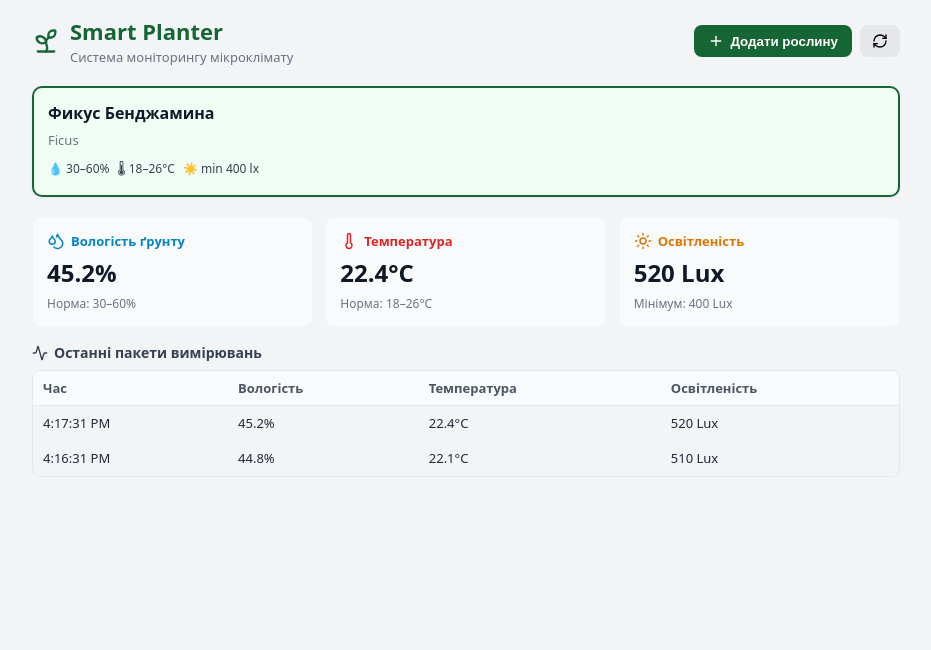
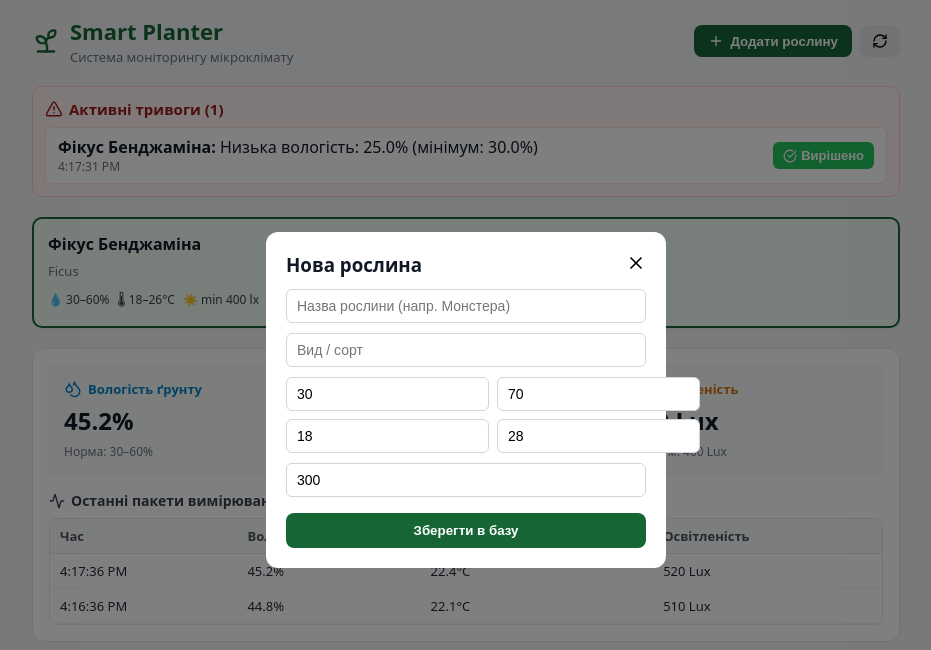
Before and after one commit to CI-CD-KNU-FIT-2-YEAR-HAJCHA-SLOBODYANIK/Smart-Planter, a React app in the folder frontend/: page / in a window 1280 px wide. Both pictures are taken after a click on the button "Додати рослину". Shown: the top 650 px of the page, without its empty margins (174-1105 px from the left). Built offline with nearby package versions, Linux system fonts and the light colour scheme; the HTML template or start-up script is replaced by a standard one.

Commit message:
add alerts list and plant creation modal (frontend)

```diff
--- a/frontend/src/App.jsx
+++ b/frontend/src/App.jsx
@@ -1,13 +1,26 @@
-import React from "react";
+import React, { useState } from "react";
 import { Header } from "./components/layout/Header";
 import { PlantCard } from "./components/plants/PlantCard";
 import { MetricsGrid } from "./components/telemetry/MetricsGrid";
 import { HistoryTable } from "./components/telemetry/HistoryTable";
+import { AlertsList } from "./components/alerts/AlertsList";
+import { AddPlantModal } from "./components/plants/AddPlantModal";
 
 export default function App() {
+  const [isModalOpen, setIsModalOpen] = useState(false);
+  const [mockAlerts, setMockAlerts] = useState([
+    {
+      id: 1,
+      plantId: 1,
+      plantName: "Фікус Бенджаміна",
+      message: "Низька вологість: 25.0% (мінімум: 30.0%)",
+      createdAt: new Date().toISOString(),
+    },
+  ]);
+
   const mockPlant = {
     id: 1,
-    name: "Фикус Бенджамина",
+    name: "Фікус Бенджаміна",
     species: "Ficus",
     minMoisture: 30,
     maxMoisture: 60,
@@ -39,15 +52,47 @@ export default function App() {
     },
   ];
 
+  const handleResolve = (id) => {
+    alert(`Інцидент #${id} закрито!`);
+    setMockAlerts((prev) => prev.filter((a) => a.id !== id));
+  };
+
+  const handleCreate = (data) => {
+    alert(`Рослину додано: ${data.name} (вид: ${data.species})`);
+    console.log("Дані нової рослини:", data);
+    setIsModalOpen(false);
+  };
+
   return (
     <div style={{ maxWidth: 900, margin: "0 auto", padding: 16 }}>
-      <Header onRefresh={() => {}} onOpenCreateModal={() => {}} />
-      <PlantCard plant={mockPlant} isSelected={true} onSelect={() => {}} />
+      <Header
+        onRefresh={() => alert("Оновлення даних...")}
+        onOpenCreateModal={() => setIsModalOpen(true)}
+      />
 
-      <div style={{ marginTop: 20 }}>
+      <AlertsList alerts={mockAlerts} onResolve={handleResolve} />
+
+      <div style={{ marginBottom: 20 }}>
+        <PlantCard plant={mockPlant} isSelected={true} onSelect={() => {}} />
+      </div>
+
+      <section
+        style={{
+          background: "#fff",
+          border: "1px solid #e5e7eb",
+          borderRadius: 12,
+          padding: 16,
+        }}
+      >
         <MetricsGrid latestTelemetry={mockTelemetry} plant={mockPlant} />
         <HistoryTable history={mockHistory} />
-      </div>
+      </section>
+
+      <AddPlantModal
+        isOpen={isModalOpen}
+        onClose={() => setIsModalOpen(false)}
+        onCreate={handleCreate}
+      />
     </div>
   );
 }
--- a/frontend/src/components/alerts/AlertsList.jsx
+++ b/frontend/src/components/alerts/AlertsList.jsx
@@ -0,0 +1,82 @@
+import React from "react";
+import { AlertTriangle, CheckCircle } from "lucide-react";
+
+export function AlertsList({ alerts, onResolve }) {
+  if (!alerts || alerts.length === 0) return null;
+
+  return (
+    <div style={styles.container}>
+      <h3 style={styles.header}>
+        <AlertTriangle size={18} /> Активні тривоги ({alerts.length})
+      </h3>
+      <div style={styles.list}>
+        {alerts.map((alert) => (
+          <div key={alert.id} style={styles.card}>
+            <div>
+              <strong>{alert.plantName || `Рослина #${alert.plantId}`}:</strong>{" "}
+              {alert.message}
+              <div style={styles.time}>
+                {new Date(alert.createdAt).toLocaleTimeString()}
+              </div>
+            </div>
+            <button
+              onClick={() => onResolve(alert.id)}
+              style={styles.btnResolve}
+            >
+              <CheckCircle size={14} /> Вирішено
+            </button>
+          </div>
+        ))}
+      </div>
+    </div>
+  );
+}
+
+const styles = {
+  container: {
+    background: "#fef2f2",
+    border: "1px solid #fecaca",
+    borderRadius: 10,
+    padding: 12,
+    marginBottom: 20,
+  },
+  header: {
+    margin: "0 0 8px 0",
+    display: "flex",
+    alignItems: "center",
+    gap: 6,
+    color: "#991b1b",
+    fontSize: 15,
+  },
+  list: {
+    display: "flex",
+    flexDirection: "column",
+    gap: 8,
+  },
+  card: {
+    display: "flex",
+    justifyContent: "space-between",
+    alignItems: "center",
+    background: "#fff",
+    padding: "8px 12px",
+    borderRadius: 6,
+    border: "1px solid #fee2e2",
+  },
+  time: {
+    fontSize: 12,
+    color: "#6b7280",
+  },
+  btnResolve: {
+    display: "flex",
+    alignItems: "center",
+    gap: 4,
+    background: "#22c55e",
+    color: "#fff",
+    border: "none",
+    padding: "6px 10px",
+    borderRadius: 6,
+    cursor: "pointer",
+    fontSize: 13,
+    fontWeight: 600,
+  },
+};
--- a/frontend/src/components/plants/AddPlantModal.jsx
+++ b/frontend/src/components/plants/AddPlantModal.jsx
@@ -0,0 +1,166 @@
+import React, { useState } from "react";
+import { X } from "lucide-react";
+
+export function AddPlantModal({ isOpen, onClose, onCreate }) {
+  const [formData, setFormData] = useState({
+    name: "",
+    species: "",
+    minMoisture: 30,
+    maxMoisture: 70,
+    minTemp: 18,
+    maxTemp: 28,
+    minLight: 300,
+  });
+
+  if (!isOpen) return null;
+
+  const handleSubmit = (e) => {
+    e.preventDefault();
+    onCreate({
+      name: formData.name,
+      species: formData.species,
+      minMoisture: Number(formData.minMoisture),
+      maxMoisture: Number(formData.maxMoisture),
+      minTemp: Number(formData.minTemp),
+      maxTemp: Number(formData.maxTemp),
+      minLight: Number(formData.minLight),
+    });
+  };
+
+  return (
+    <div style={styles.overlay}>
+      <div style={styles.modal}>
+        <div style={styles.modalHeader}>
+          <h3 style={{ margin: 0 }}>Нова рослина</h3>
+          <button onClick={onClose} style={styles.closeBtn}>
+            <X size={20} />
+          </button>
+        </div>
+        <form onSubmit={handleSubmit} style={styles.form}>
+          <input
+            placeholder="Назва рослини (напр. Монстера)"
+            required
+            style={styles.input}
+            value={formData.name}
+            onChange={(e) => setFormData({ ...formData, name: e.target.value })}
+          />
+          <input
+            placeholder="Вид / сорт"
+            style={styles.input}
+            value={formData.species}
+            onChange={(e) =>
+              setFormData({ ...formData, species: e.target.value })
+            }
+          />
+          <div style={styles.row}>
+            <input
+              type="number"
+              placeholder="Min Вологість %"
+              style={styles.input}
+              value={formData.minMoisture}
+              onChange={(e) =>
+                setFormData({ ...formData, minMoisture: e.target.value })
+              }
+            />
+            <input
+              type="number"
+              placeholder="Max Вологість %"
+              style={styles.input}
+              value={formData.maxMoisture}
+              onChange={(e) =>
+                setFormData({ ...formData, maxMoisture: e.target.value })
+              }
+            />
+            <input
+              type="number"
+              placeholder="Min Темп °C"
+              style={styles.input}
+              value={formData.minTemp}
+              onChange={(e) =>
+                setFormData({ ...formData, minTemp: e.target.value })
+              }
+            />
+            <input
+              type="number"
+              placeholder="Max Темп °C"
+              style={styles.input}
+              value={formData.maxTemp}
+              onChange={(e) =>
+                setFormData({ ...formData, maxTemp: e.target.value })
+              }
+            />
+          </div>
+          <input
+            type="number"
+            placeholder="Мінімальне світло (Lux)"
+            style={styles.input}
+            value={formData.minLight}
+            onChange={(e) =>
+              setFormData({ ...formData, minLight: e.target.value })
+            }
+          />
+
+          <button type="submit" style={styles.submitBtn}>
+            Зберегти в базу
+          </button>
+        </form>
+      </div>
+    </div>
+  );
+}
+
+const styles = {
+  overlay: {
+    position: "fixed",
+    inset: 0,
+    background: "rgba(0,0,0,0.5)",
+    display: "flex",
+    alignItems: "center",
+    justifyContent: "center",
+    zIndex: 100,
+  },
+  modal: {
+    background: "#fff",
+    padding: 20,
+    borderRadius: 12,
+    width: "100%",
+    maxWidth: 400,
+  },
+  modalHeader: {
+    display: "flex",
+    justifyContent: "space-between",
+    alignItems: "center",
+    marginBottom: 12,
+  },
+  closeBtn: {
+    border: "none",
+    background: "none",
+    cursor: "pointer",
+  },
+  form: {
+    display: "flex",
+    flexDirection: "column",
+    gap: 10,
+  },
+  row: {
+    display: "grid",
+    gridTemplateColumns: "1fr 1fr",
+    gap: 8,
+  },
+  input: {
+    padding: "8px 10px",
+    borderRadius: 6,
+    border: "1px solid #d1d5db",
+    fontSize: 14,
+  },
+  submitBtn: {
+    background: "#166534",
+    color: "#fff",
+    border: "none",
+    padding: "10px",
+    borderRadius: 8,
+    cursor: "pointer",
+    fontWeight: 600,
+    marginTop: 6,
+  },
+};
```
